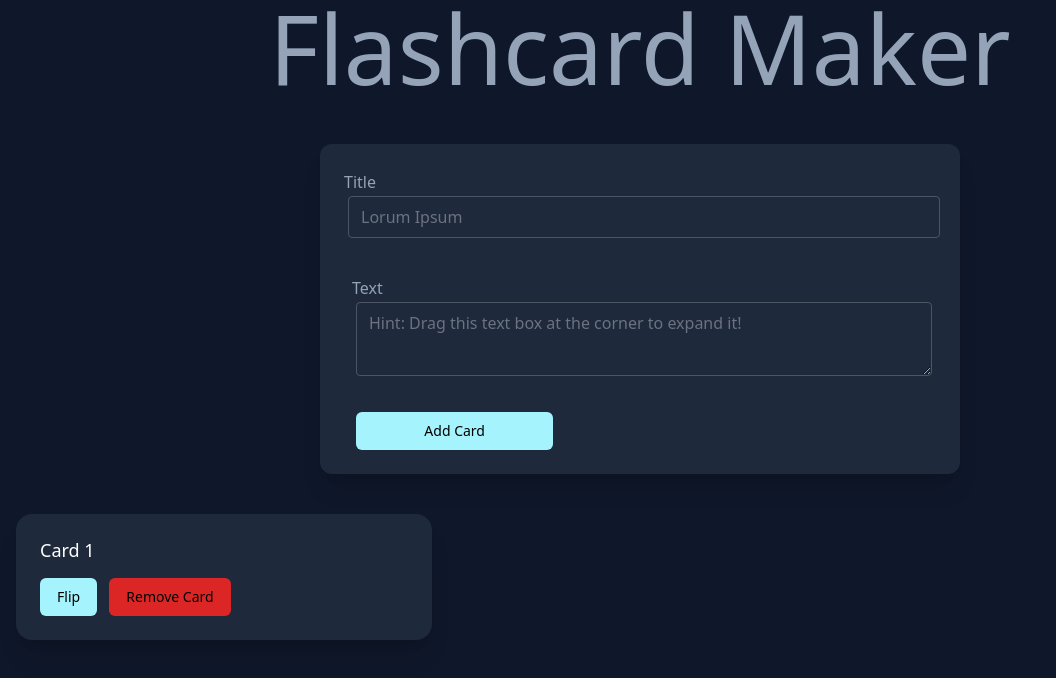
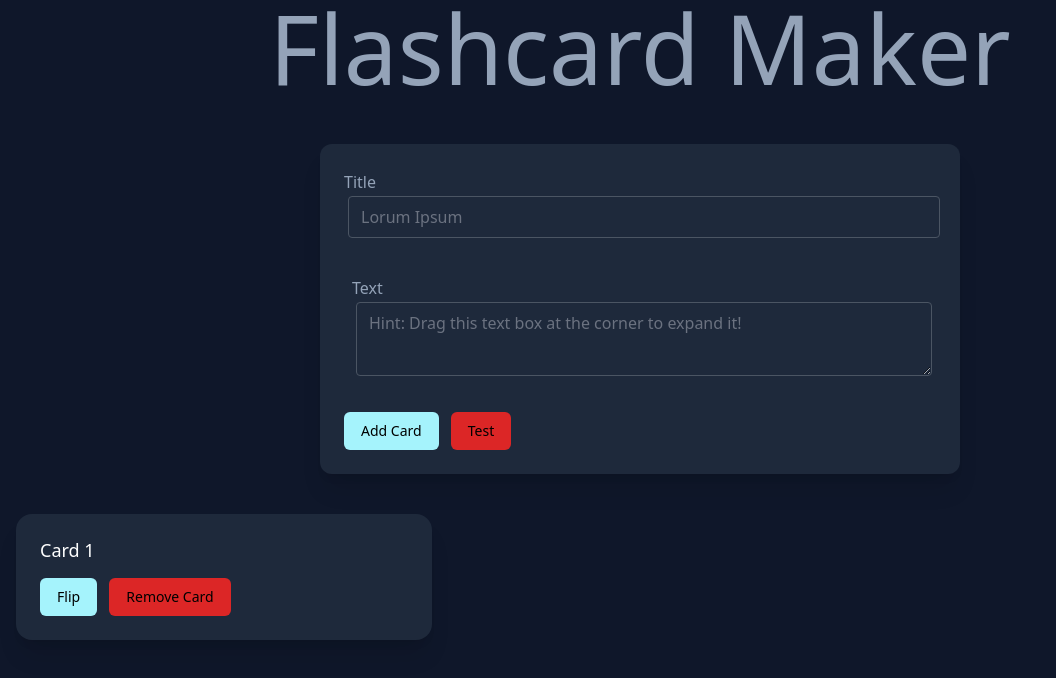
Before and after one commit to Supersonicboss1/Flashcard-Maker, a Svelte app: page / in a window 1280 px wide. Shown: the top 678 px of the page, without its empty margins (0-1056 px from the left). Built offline with nearby package versions, Linux system fonts and the light colour scheme.

Commit message:
more components

```diff
--- a/src/App.svelte
+++ b/src/App.svelte
@@ -69,6 +69,7 @@
 		LightModeEnabled = !LightModeEnabled;
 		localStorage.setItem("LightModeEnabled", LightModeEnabled.toString());
 	}
+import Button from "./components/Button.svelte";
 </script>
 
 <svelte:head>
@@ -79,6 +80,7 @@
 </svelte:head>
 
 <html lang="en-GB" class={LightModeEnabled ? "" : "dark"}>
+
 	<div class="dark:bg-slate-900 h-screen w-screen">
 		<div
 			class="dark:bg-slate-900 flex flex-col my-auto items-center bg-cover">
@@ -151,12 +153,15 @@ pointer-events-none inline-block h-[34px] w-[34px] transform rounded-full bg-tra
 							bind:value={newCardBack}
 							on:input={() => validateInput()} />
 					</div>
-					<button
-						disabled={ErrorMessage != ""}
-						class={ErrorMessage == ""
-							? "mx-3 bg-center self-center justify-center content-center w-1/3 bg-cyan-200 hover:bg-cyan-100 btn-primary"
-							: "mx-3 bg-center self-center justify-center content-center w-1/3 text-white btn-disabled"}
-						on:click={() => createNewCard()}>Add Card</button>
+					<Button
+						isDisabled={ErrorMessage != ""}
+						type={ErrorMessage == ""
+							? "primary"
+							: "disabled"}
+						on:click={() => createNewCard()}>Add Card</Button>
+						<Button class="danger">
+							Test
+						</Button>
 				</div>
 			</form>
 			{#if ErrorMessage != ""}
--- /dev/null
+++ b/src/components/Button.svelte
@@ -0,0 +1,32 @@
+<script lang="ts">
+    let buttonProps = {
+    class:[$$restProps.class]
+    }
+    export let isDisabled: boolean = false
+    export let type: "primary"|"danger"|"disabled" = "primary"
+
+</script>
+    <button on:click
+    on:mouseover
+    on:focus
+    on:mouseenter
+    on:mouseleave
+    disabled={isDisabled}
+        {...buttonProps}
+        class={type + " " + buttonProps.class}
+        >
+
+            <slot/>
+    </button>
+
+<style lang="postcss">
+.primary {
+  @apply inline-flex justify-center px-4 py-2 text-sm text-black font-medium border border-transparent rounded-md focus:outline-none focus-visible:ring-2 focus-visible:ring-offset-2 focus-visible:ring-blue-500 bg-cyan-200 hover:bg-cyan-50
+}
+.disabled {
+  @apply inline-flex px-4 py-2 text-sm font-medium bg-gray-600 border border-transparent rounded-md mx-3 bg-center self-center justify-center content-center w-1/3 text-white
+}
+.danger {
+    @apply inline-flex justify-center px-4 py-2 text-sm text-black font-medium border border-transparent rounded-md focus:outline-none focus-visible:ring-2 focus-visible:ring-offset-2 focus-visible:ring-blue-500 ml-2 hover:bg-red-400 bg-red-600
+}
+</style>
--- a/src/components/ResultCard.svelte
+++ b/src/components/ResultCard.svelte
@@ -3,6 +3,7 @@
     export let backText: string = "SNIPPET HERE"
 	let isFlipped: boolean = false
 	import { createEventDispatcher } from 'svelte';
+import Button from './Button.svelte';
 	export let index: number
 	const dispatch = createEventDispatcher();
 	function executeDelete() {
@@ -30,7 +31,11 @@
 	</div>
 	<div class="mt-4" />
 	{/if}
-	<button class={"btn-primary bg-cyan-200 hover:bg-cyan-50 "} on:click={() => isFlipped = !isFlipped}>Flip</button>
-	<button class={"btn-primary ml-2 bg-red-600 hover:bg-red-400"} on:click={() => executeDelete()}>Remove Card</button>
+	<Button on:click={() => isFlipped = !isFlipped} type="primary">
+		Flip
+	</Button>
+	<Button type="danger" on:click={() => executeDelete()}>
+		Remove Card
+	</Button>
 
 </div>
--- a/tsconfig.node.json
+++ b/tsconfig.node.json
@@ -1,5 +1,7 @@
 {
   "compilerOptions": {
+    "forceConsistentCasingInFileNames": true,
+    "strict": true,
     "composite": true,
     "module": "esnext",
     "moduleResolution": "node"
```
